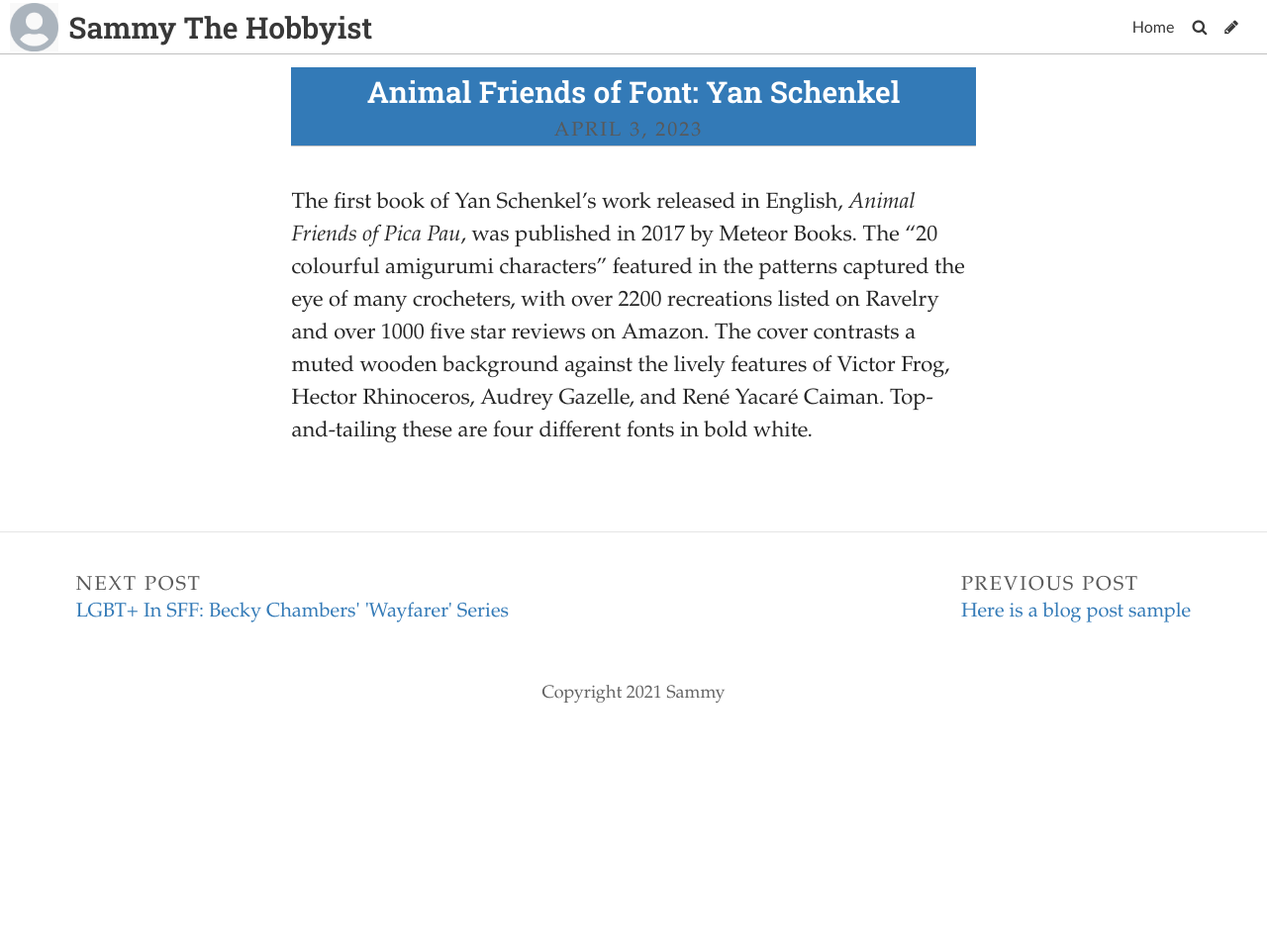
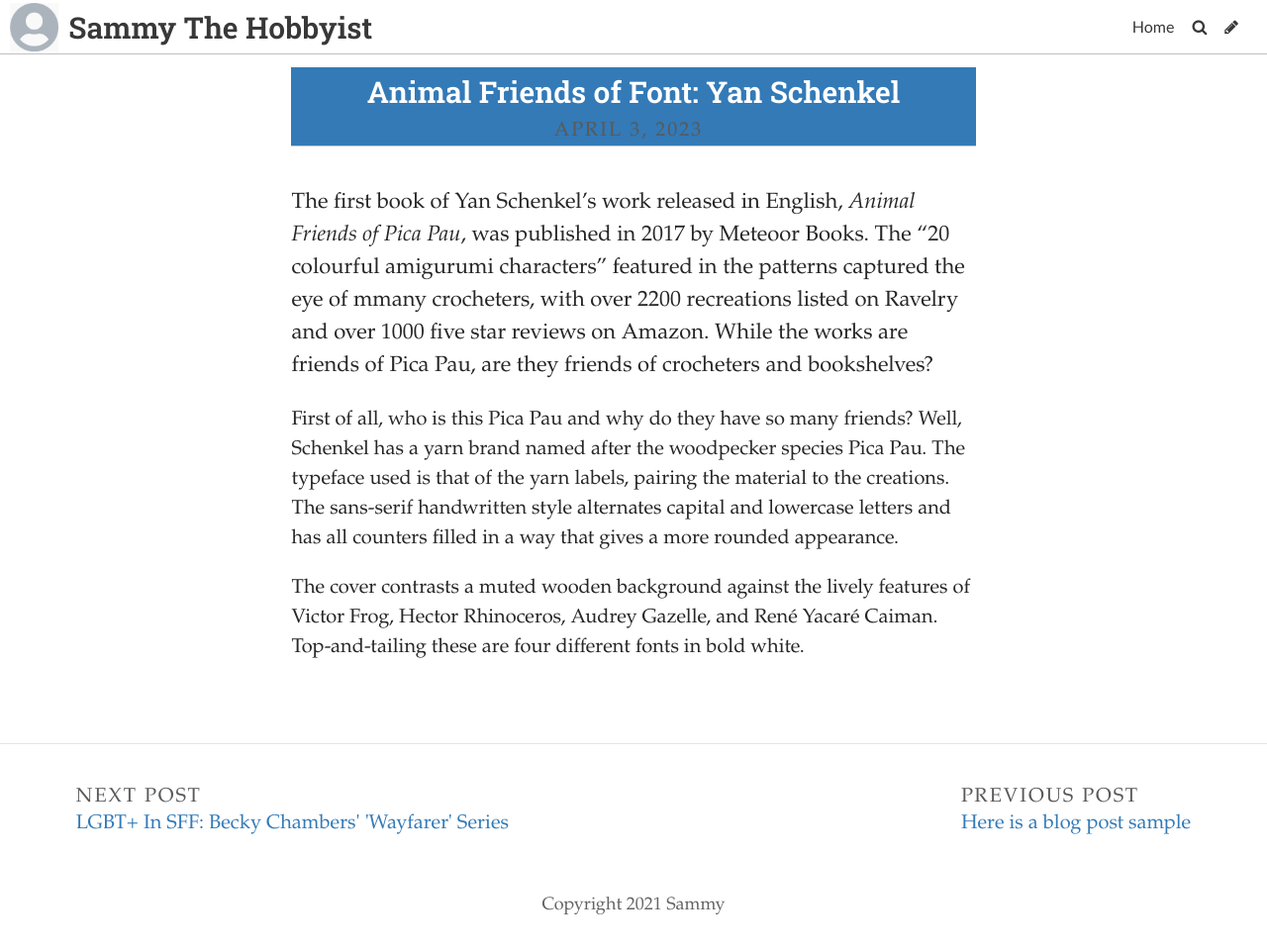
Before and after one commit to SammySpinsAYarn/Blog, a Jekyll site: the page built from _posts/2023-04-06-animal-friends-of-font-yan-schenkel.md, in a window 1280 px wide. Shown: the whole page at 99% size. Built offline with Jekyll 4.4.1, drawn with Linux system fonts in a browser that asks for light colours; some web fonts are replaced; before the commit the page ends 900 px from its top, so only the background shows below that.

Commit message:
Update Post “2023-04-06-animal-friends-of-font-yan-schenkel”

```diff
--- a/_posts/2023-04-06-animal-friends-of-font-yan-schenkel.md
+++ b/_posts/2023-04-06-animal-friends-of-font-yan-schenkel.md
@@ -6,4 +6,8 @@
 caption: Yan Schenkel, Argentinian crochet toy designer, and her first book
 comments: false
 ---
-T﻿he first book of Yan Schenkel's work released in English, *Animal Friends of Pica Pau*, was published in 2017 by Meteor Books. The "20 colourful amigurumi characters" featured in the patterns captured the eye of many crocheters, with over 2200 recreations listed on Ravelry and over 1000 five star reviews on Amazon. The cover contrasts a muted wooden background against the lively features of Victor Frog, Hector Rhinoceros, Audrey Gazelle, and René Yacaré Caiman. Top-and-tailing these are four different fonts in bold white.
+T﻿he first book of Yan Schenkel's work released in English, *Animal Friends of Pica Pau*, was published in 2017 by Meteoor Books. The "20 colourful amigurumi characters" featured in the patterns captured the eye of mmany crocheters, with over 2200 recreations listed on Ravelry and over 1000 five star reviews on Amazon. While the works are friends of Pica Pau, are they friends of crocheters and bookshelves?
+
+F﻿irst of all, who is this Pica Pau and why do they have so many friends? Well, Schenkel has a yarn brand named after the woodpecker species Pica Pau. The typeface used is that of the yarn labels, pairing the material to the creations. The sans-serif handwritten style alternates capital and lowercase letters and has all counters filled  in a way that gives a more rounded appearance.
+
+The cover contrasts a muted wooden background against the lively features of Victor Frog, Hector Rhinoceros, Audrey Gazelle, and René Yacaré Caiman. Top-and-tailing these are four different fonts in bold white.
```
